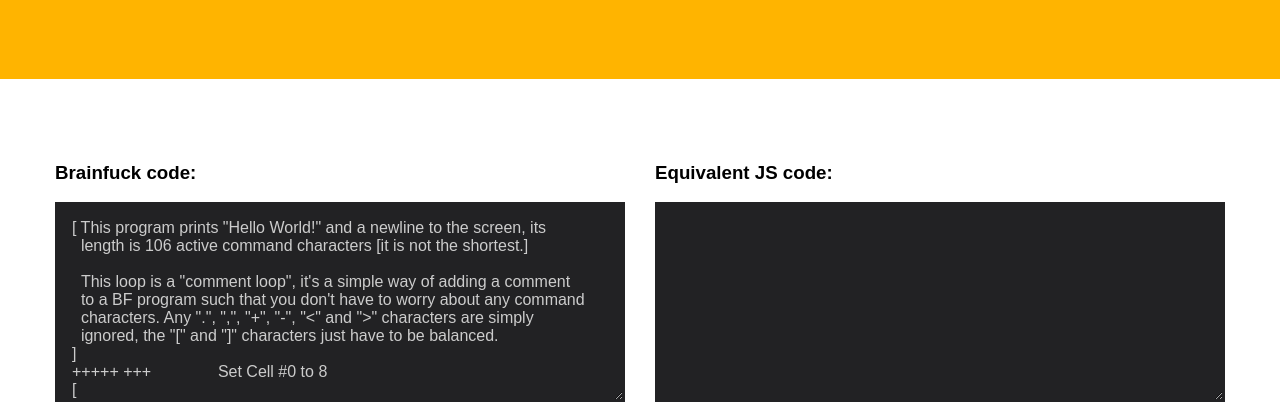
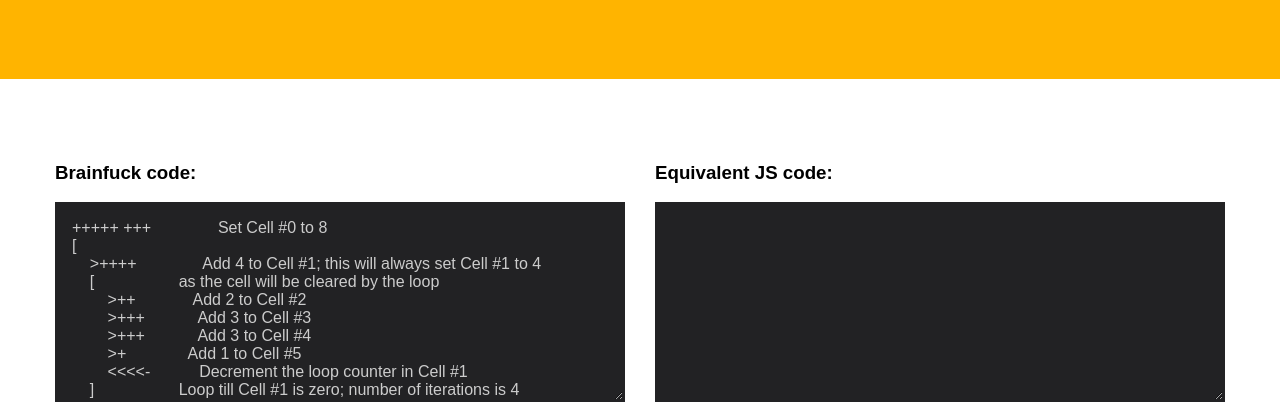
Before and after one commit to Ginden/Najtingalo, a plain HTML site: page index.html in a window 1280 px wide. Shown: the part 322-740 px from the top of the page. Drawn offline with Linux system fonts and the light colour scheme.

Commit message:
Removed useless comment from example code

```diff
--- a/index.html
+++ b/index.html
@@ -45,14 +45,6 @@
 
 						<h3>Brainfuck code:</h3>
 						<textarea class="editor" id="bf-code">
-[ This program prints "Hello World!" and a newline to the screen, its
-  length is 106 active command characters [it is not the shortest.]
-
-  This loop is a "comment loop", it's a simple way of adding a comment
-  to a BF program such that you don't have to worry about any command
-  characters. Any ".", ",", "+", "-", "<" and ">" characters are simply
-  ignored, the "[" and "]" characters just have to be balanced.
-]
 +++++ +++               Set Cell #0 to 8
 [
     >++++               Add 4 to Cell #1; this will always set Cell #1 to 4
```
